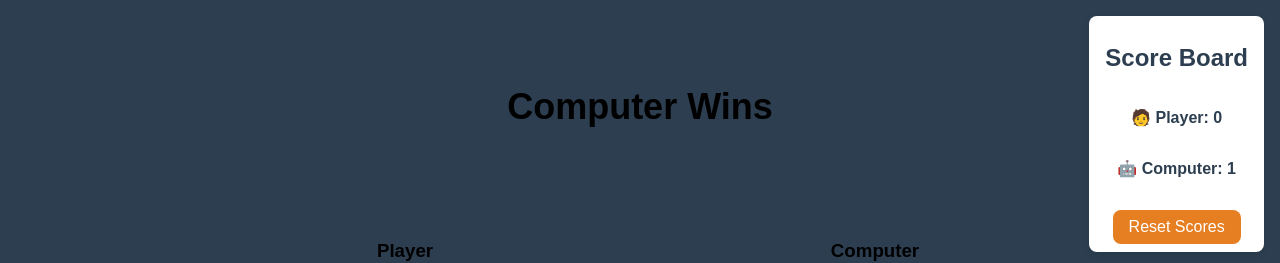
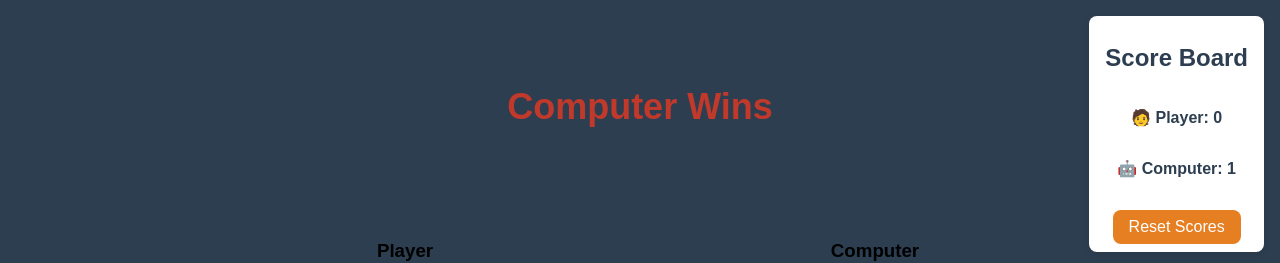
Before and after one commit to ozncncyr/rps-game, a React (Vite) app: page / in a window 1280 px wide. Both pictures are taken after a click on the button "Rock". Shown: the top 263 px of the page. Built offline with nearby package versions, Linux system fonts and the light colour scheme.

Commit message:
feat: enhance ResultBanner with resultClass for dynamic styling and update ScoreBoard by removing unnecessary comment

```diff
--- a/src/App.jsx
+++ b/src/App.jsx
@@ -25,7 +25,7 @@ function App() {
   const handlePlayerChoice = choice => {
     setButtonsDisabled(true);
     setPlayerChoice(choice);
-    setIsComputerThinking(true); // Başladı
+    setIsComputerThinking(true);
 
     setTimeout(() => {
       const randomId = Math.floor(Math.random() * 3) + 1;
@@ -45,7 +45,7 @@ function App() {
         saveScoresToStorage(playerScore, newScore);
       }
 
-      setIsComputerThinking(false); // Bitti
+      setIsComputerThinking(false);
     }, 1750);
 
     setTimeout(() => {
@@ -100,6 +100,13 @@ function App() {
     }
   };
 
+  const getResultClass = () => {
+    if (result === 'Player Wins') return 'win';
+    if (result === 'Computer Wins') return 'lose';
+    if (result === 'Draw') return 'draw';
+    return '';
+  };
+
   return (
     <div className={styles.app}>
       <ScoreBoard
@@ -109,7 +116,10 @@ function App() {
         resetMessage={resetMessage}
       />
 
-      <ResultBanner result={isComputerThinking ? '...' : result} />
+      <ResultBanner
+        result={isComputerThinking ? '...' : result}
+        resultClass={getResultClass()}
+      />
       <GameScreen player={playerChoice} computer={computerChoice} />
       <ChoiceButtons
         data={data}
--- a/src/components/ResultBanner.jsx
+++ b/src/components/ResultBanner.jsx
@@ -1,8 +1,10 @@
 import React from 'react';
 import styles from './ResultBanner.module.css';
 
-const ResultBanner = ({ result }) => (
-  <div className={styles.resultBanner}>{result && <h2>{result}</h2>}</div>
+const ResultBanner = ({ result, resultClass }) => (
+  <div className={`${styles.resultBanner} ${styles[resultClass]}`}>
+    {result && <h2>{result}</h2>}
+  </div>
 );
 
 export default ResultBanner;
--- a/src/components/ScoreBoard.jsx
+++ b/src/components/ScoreBoard.jsx
@@ -1,4 +1,3 @@
-// ScoreBoard.jsx
 import styles from './ScoreBoard.module.css';
 
 const ScoreBoard = ({
```
